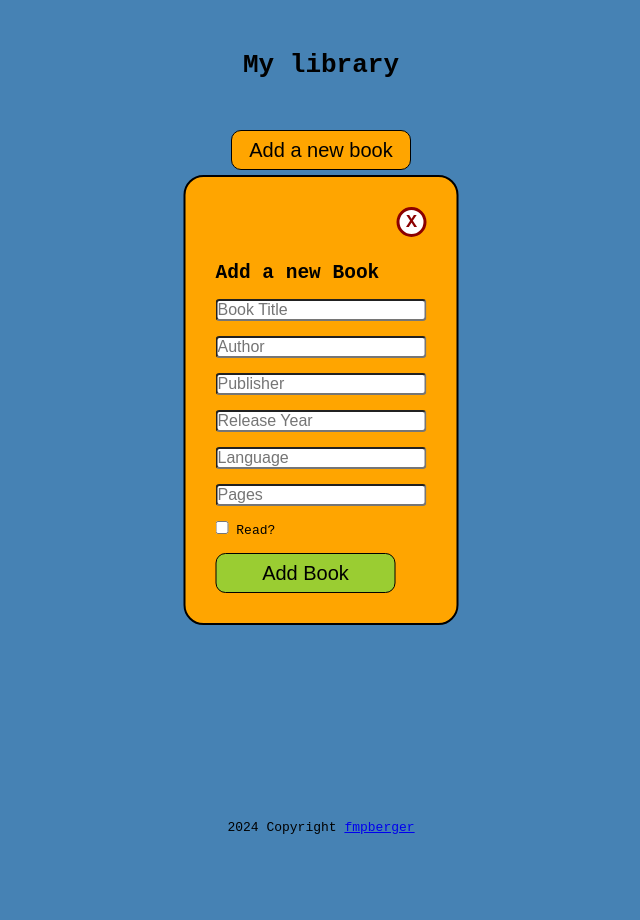
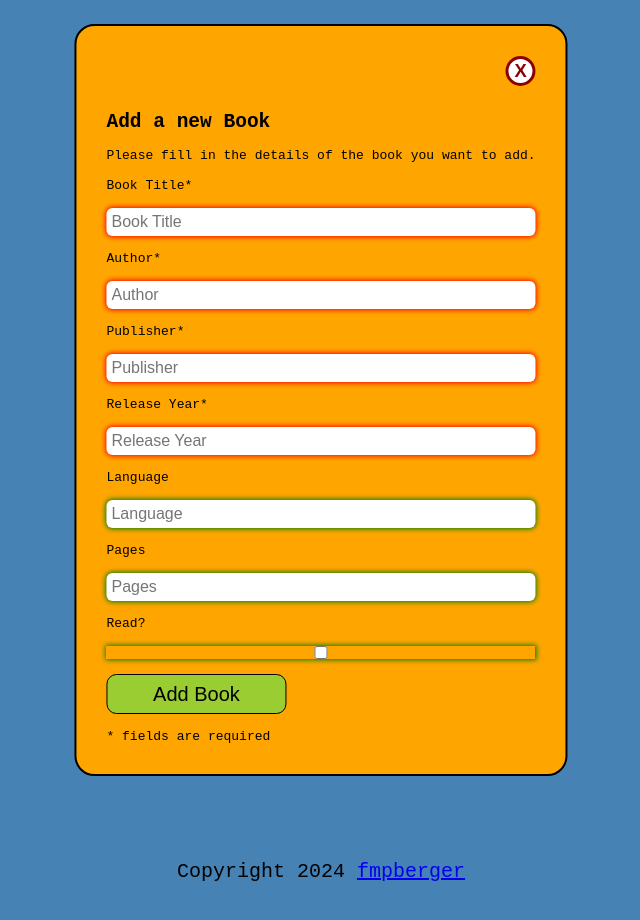
Before and after one commit to fmpberger88/library-odin, a website: page dist/index.html in a window 1280 px wide. Both pictures are taken after a click on the button "Add a new book". Shown: the whole page, without its empty margins (319-959 px from the left). Before the commit the page ends 835 px from the top, so only its background shows below. Drawn offline with Linux system fonts and the light colour scheme.

Commit message:
push to deploy

```diff
--- a/dist/index.html
+++ b/dist/index.html
@@ -6,30 +6,36 @@
 
     <meta name="viewport" content="width=device-width, initial-scale=1.0">
 
-  <script type="module" crossorigin src="/assets/index-BSGVdykU.js"></script>
-  <link rel="stylesheet" crossorigin href="/assets/index-BrVqLbCn.css">
+  <script type="module" crossorigin src="/assets/index-99rpNX-1.js"></script>
+  <link rel="stylesheet" crossorigin href="/assets/index-D4EWsJO8.css">
 </head>
 <body>
     <main>
         <h1>My library</h1>
         <button id="addBook">Add a new book</button>
         <!-- Add Book Modal -->
-        <div id="addBookModal" class="modal">
-            <div class="modal-content">
-                <span class="close">X</span>
-                <h2>Add a new Book</h2>
-                <input type="text" id="bookTitle" placeholder="Book Title">
-                <input type="text" id="bookAuthor" placeholder="Author">
-                <input type="text" id="bookPublisher" placeholder="Publisher">
-                <input type="text" id="bookReleaseYear" placeholder="Release Year">
+        <div id="addBookModal" class="modal" role="dialog" aria-modal="true" aria-labelledby="dialog1Title" aria-describedby="dialog1Desc">
+            <form class="modal-content">
+                <button class="close">X</button>
+                <h2 id="dialog1Title">Add a new Book</h2>
+                <p id="dialog1Desc">Please fill in the details of the book you want to add.</p>
+                <label for="bookTitle">Book Title*</label>
+                <input type="text" id="bookTitle" placeholder="Book Title" required>
+                <label for="bookAuthor">Author*</label>
+                <input type="text" id="bookAuthor" placeholder="Author" required>
+                <label for="bookPublisher">Publisher*</label>
+                <input type="text" id="bookPublisher" placeholder="Publisher" required>
+                <label for="bookReleaseYear">Release Year*</label>
+                <input type="number" id="bookReleaseYear" placeholder="Release Year" required>
+                <label for="bookLanguage">Language</label>
                 <input type="text" id="bookLanguage" placeholder="Language">
+                <label for="bookPages">Pages</label>
                 <input type="number" id="bookPages" placeholder="Pages">
-                <label for="bookRead">
-                    <input type="checkbox" id="bookRead">
-                    Read?
-                </label>
+                <label for="bookRead">Read?</label>
+                <input type="checkbox" id="bookRead">
                 <button id="saveBook">Add Book</button>
-            </div>
+                <span>* fields are required</span>
+            </form>
         </div>
 
         <!-- booklist -->
@@ -38,7 +44,7 @@
         </div>
     </main>
     <footer>
-        <p>2024 Copyright <a href="https://www.fmpberger.com" target="_blank">fmpberger</a></p>
+        <p>Copyright 2024 <a href="https://www.fmpberger.com" target="_blank">fmpberger</a></p>
     </footer>
 </body>
 </html>
```
Also changed, not shown: dist/assets/index-BrVqLbCn.css (deleted, +0 -1 lines), dist/assets/index-D4EWsJO8.css (added, +1 -0 lines), dist/assets/index-99rpNX-1.js (renamed from dist/assets/index-BSGVdykU.js).
